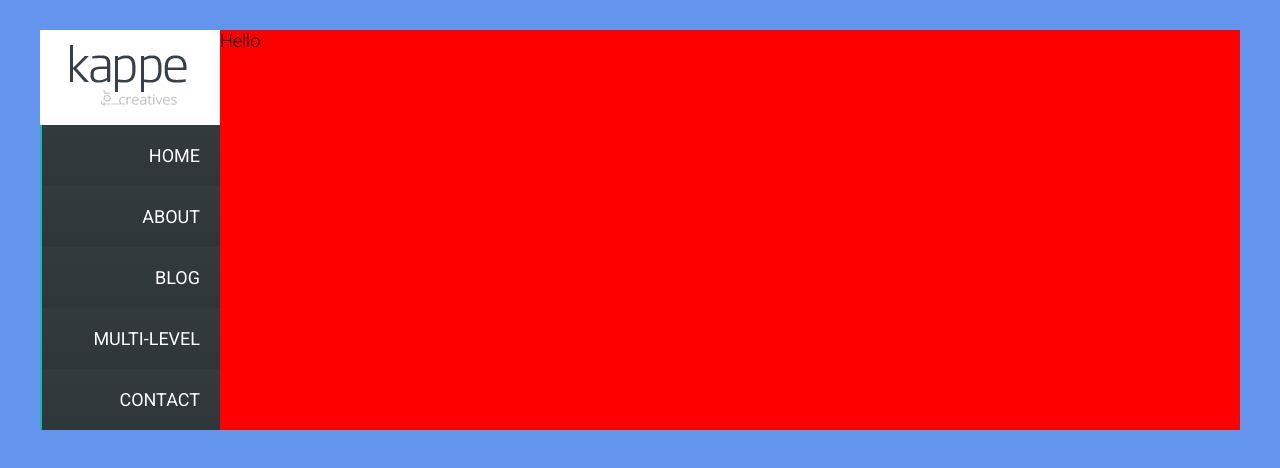
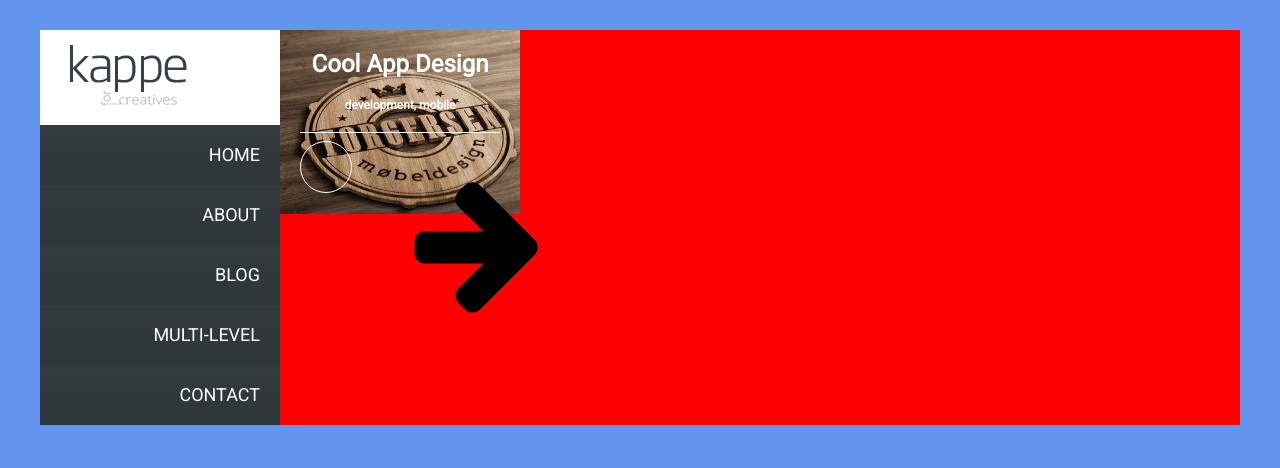
Before and after one commit to Robie-Robz/Kappe, a website: page index.html in a window 1280 px wide. Drawn offline with Linux system fonts and the light colour scheme.

Commit message:
Main content started. Designing box

```diff
--- a/index.html
+++ b/index.html
@@ -33,7 +33,23 @@
             </nav>
         </header>
         <main class="main-content">
-            Hello
+            <div class="grid-box">
+               <figure>
+                   <img src="img/grid-img-1.jpg" alt="" class="grid-box__image">
+               </figure>
+
+                <div class="grid-box__hover-box">
+                    <h2 class="grid-box__heading-2">Cool App Design</h2>
+                    <h3 class="grid-box__heading-3">development, mobile</h3>
+                    <a href="#" class="grid-box__link">
+                        <svg class="grid-box__icon">
+                            <use xlink:href="img/sprite.svg#icon-arrow-right"></use>
+                        </svg>
+                    </a>
+
+                </div>
+
+            </div>
         </main>
     </div>
 
--- /dev/null
+++ b/sass/components/_grid-box.scss
@@ -0,0 +1,43 @@
+.grid-box{
+    flex-basis:25%;
+    position: relative;
+    color: white;
+
+    &__image{
+        width: 100%;
+        display: block;
+    }
+    &__hover-box{
+        text-align: center;
+        padding: 2rem;
+        position: absolute;
+        top:0;
+        left:0;
+        height: 100%;
+        width:100%;
+    }
+    &__heading-2{
+        font-size: 2.4rem;
+        margin-bottom: 2rem;
+
+    }
+    &__heading-3{
+        font-size: 1.2rem;
+        padding-bottom: 2rem;
+        border-bottom: .1rem solid white;
+    }
+    &__link{
+        margin-top: .8rem;
+        display: block;
+        height: 3rem;
+        width:3rem;
+        border: .1rem solid white;
+        border-radius: 50%;
+        padding: 2.5rem;
+    }
+    &__icon{
+
+
+    }
+
+}
--- a/sass/components/_menu-list.scss
+++ b/sass/components/_menu-list.scss
@@ -5,7 +5,7 @@
     &__item{
 
         background-image: linear-gradient(to bottom, $color-primary-light 0%, $color-primary 100%);
-        padding:2rem;
+
         text-align: right;
         position: relative;
         z-index: 5;
@@ -13,12 +13,12 @@
         &::before{
             content: "";
             height: 100%;
-            width:1%;
+            width:0;
             position: absolute;
             top:0;
             left:0;
             background-color: $menu-hover;
-            transition: all .5s;
+            transition: all .3s;
             z-index: -1;
         }
         &:hover::before{
@@ -27,6 +27,7 @@
     }
     &__link{
         display: inline-block;
+        padding:2rem;
         height: 100%;
         width: 100%;
         text-transform: uppercase;
--- a/sass/layout/_header.scss
+++ b/sass/layout/_header.scss
@@ -1,7 +1,7 @@
 .header{
     display: flex;
     flex-direction: column;
-    flex:0 0 15%;
+    flex:0 0 20%;
     background-color: $color-primary-dark;
 
     &__logo-box{
--- a/sass/layout/_main-content.scss
+++ b/sass/layout/_main-content.scss
@@ -1,4 +1,7 @@
 .main-content{
     background-color: red;
+    display: flex;
+    align-items:flex-start;
+    flex-wrap: wrap;
     flex:1 0 0;
 }
--- a/sass/main.scss
+++ b/sass/main.scss
@@ -4,6 +4,7 @@
 @import "base/typography.scss";
 @import "base/variables.scss";
 @import "components/menu-list.scss";
+@import "components/grid-box.scss";
 
 @import "layout/container.scss";
 @import "layout/footer.scss";
```
Also changed, not shown: css/style.css, img/SVG/arrow-right.svg (added), img/SVG/info-circle.svg (added), img/sprite.svg (added).
